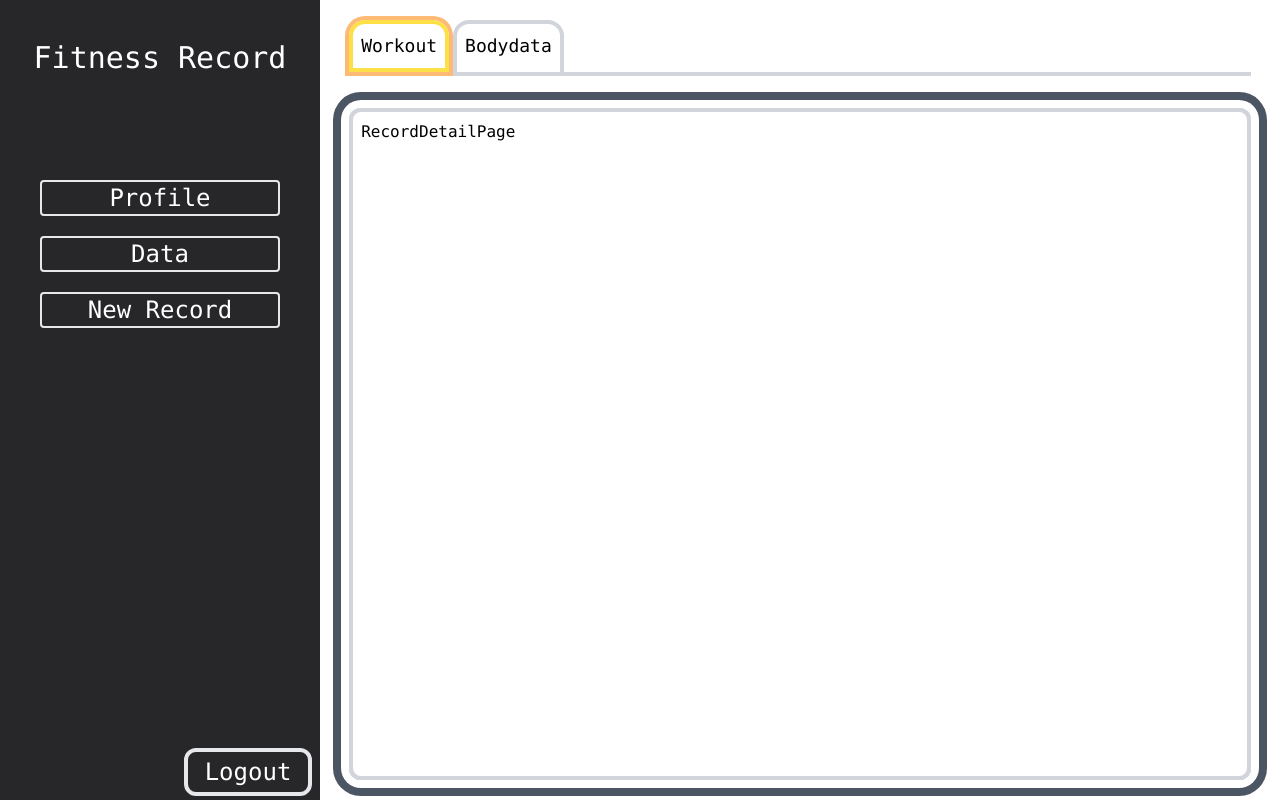
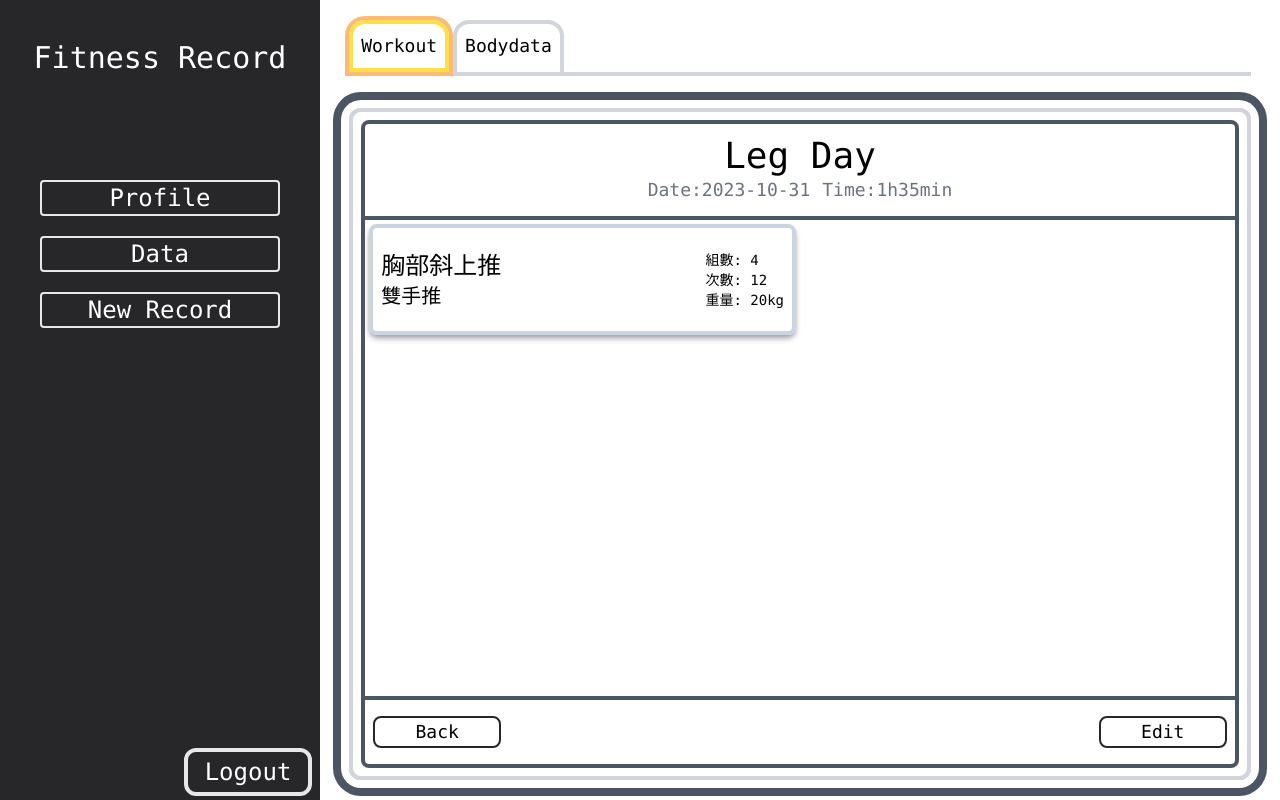
Before and after one commit to iamcoolalan/fitness-record-frontend, a React (Create React App) app: page /record/1 in a window 1280 px wide. Built offline with nearby package versions, Linux system fonts and the light colour scheme.

Commit message:
feat: add workout record detail static view

```diff
--- a/src/components/WeekCalendar.jsx
+++ b/src/components/WeekCalendar.jsx
@@ -10,9 +10,6 @@ const WeekCalendar = ({
   onSelectedFutureDateClick,
   onSelectedDateClick,
 }) => {
-  console.log(123, startDayForDayMode)
-  console.log(456, selectedDate)
-
   return (
     <div className={`grid grid-cols-7 w-full h-full ${isHidden}`}>
         <div className='col-span-1 border-4 border-r-0 border-gray-600 rounded-l-lg grid grid-rows-[5%_repeat(7,minmax(0,1fr))_5%]'>
--- a/src/pages/HomePage.jsx
+++ b/src/pages/HomePage.jsx
@@ -228,6 +228,7 @@ const HomePage = () => {
           />
         </div>
       </div>
+
       <FullCalender
         isHidden='hidden'
         startDate={startDate}
@@ -235,7 +236,7 @@ const HomePage = () => {
         today={today}
       ></FullCalender>
       <WeekCalendar
-
+        isHidden='hidden'
         startDayForDayMode= {startDayForDayMode}
         selectedDate= {selectedDate}
         onSelectedPreviousDateClick = {handleSelectedPreviousDateClick}
--- a/src/pages/RecordDetailPage.jsx
+++ b/src/pages/RecordDetailPage.jsx
@@ -5,7 +5,32 @@ const RecordDetailPage = () => {
   // const { recordId } = useParams()
 
   return (
-    <div>RecordDetailPage</div>
+    <div className='grid grid-rows-[15%_75%_10%] border-4 border-gray-600 rounded-lg h-full'>
+        <div className='row-span-1 border-b-4 border-gray-600 flex flex-col justify-center items-center'>
+          <h1 className='text-4xl'>Leg Day</h1>
+          <div className='flex gap-3'>
+            <p className='text-lg text-gray-500'>Date:2023-10-31</p>
+            <p className='text-lg text-gray-500'>Time:1h35min</p>
+          </div>
+        </div>
+        <div className='row-span-1 grid grid-cols-2 grid-rows-4 gap-2 border-b-4 border-gray-600 p-1'>
+         <div className='col-span-1 row-span-1 border-4 border-slate-300 rounded-lg shadow-md shadow-zinc-400 flex flex-row justify-between items-center px-2'>
+            <div>
+              <h3 className='text-2xl'>胸部斜上推</h3>
+              <h5 className='text-xl'>雙手推</h5>
+            </div>
+            <div className='flex flex-col justify-center'>
+              <p className='text-sm'>組數: 4</p>
+              <p className='text-sm'>次數: 12</p>
+              <p className='text-sm'>重量: 20kg</p>
+            </div>
+          </div>
+        </div>
+        <div className='row-span-1 flex flex-row justify-between items-center p-2'>
+          <button className='text-lg border-2 border-zinc-800 rounded-lg w-[15%] hover:bg-yellow-200'>Back</button>
+          <button className='text-lg border-2 border-zinc-800 rounded-lg w-[15%] hover:bg-yellow-200'>Edit</button>
+        </div>
+      </div>
   )
 }
 
```
